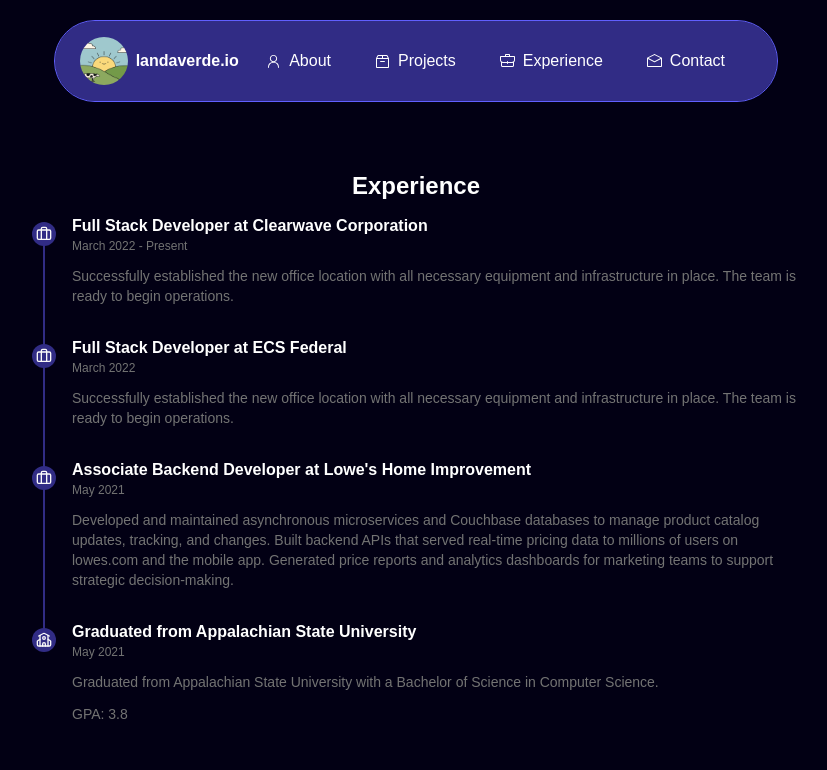
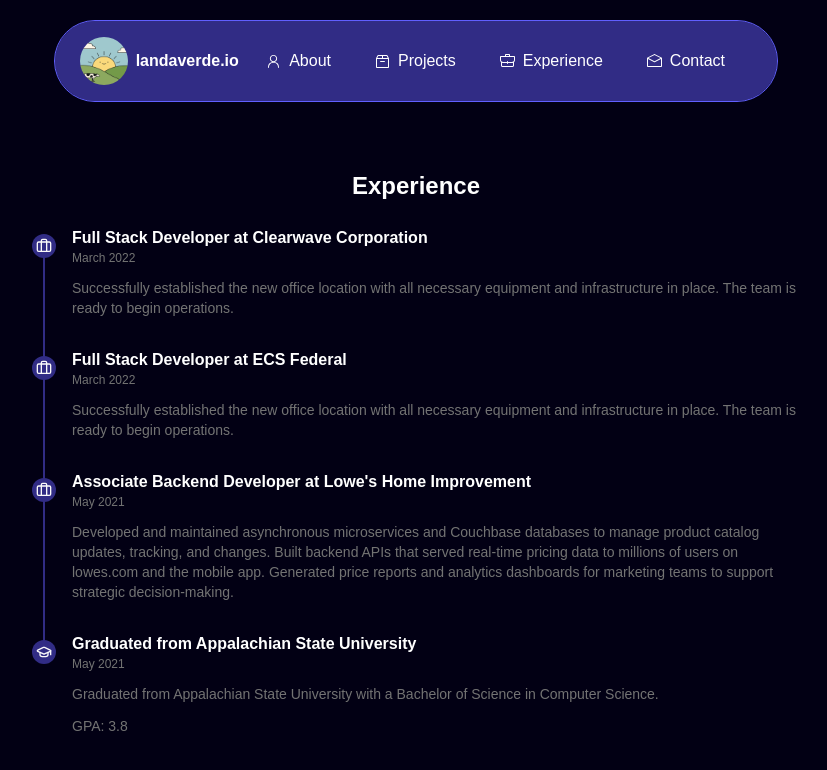
Before and after one commit to landaverdend/portfolio-site, a Next.js app: page /experience in a window 1280 px wide. Shown: the top 770 px of the page, without its empty margins (224-1051 px from the left). Built offline with nearby package versions, Linux system fonts and the light colour scheme.

Commit message:
i <3 frontend

```diff
--- a/app/experience/page.tsx
+++ b/app/experience/page.tsx
@@ -1,11 +1,13 @@
 'use client';
 
 import { Timeline, TimelineItem, TimelineHeader, TimelineSeparator, TimelineIcon, TimelineBody } from '@/components/ui/timeline';
-import { Briefcase, School } from 'lucide-react';
+import { Badge, Briefcase, GraduationCap } from 'lucide-react';
 
 export default function Experience() {
+  const paragraphStyle = 'text-muted-foreground mt-3 text-sm';
+
   return (
-    <div className="w-full flex flex-col items-center justify-center pt-10 gap-5 pb-15 lg:pb-0 ">
+    <div className="w-full flex flex-col items-center justify-center pt-10 gap-8 pb-15 lg:pb-0 ">
       <h1 className="text-2xl font-bold">Experience</h1>
       <div className="w-3/5 flex items-center justify-center ">
         <Timeline color="primary" orientation="vertical">
@@ -17,14 +19,12 @@ export default function Experience() {
               </TimelineIcon>
             </TimelineHeader>
             <TimelineBody className="-translate-y-1.5">
-              <div className="space-y-1">
-                <h3 className="text-base leading-none font-semibold">Full Stack Developer at Clearwave Corporation</h3>
-                <p className="text-muted-foreground text-xs">March 2022 - Present</p>
-              </div>
-              <p className="text-muted-foreground mt-3 text-sm">
+              <ExperienceItem title="Full Stack Developer at Clearwave Corporation" date="March 2022">
+                <p className={paragraphStyle}>
                   Successfully established the new office location with all necessary equipment and infrastructure in place. The
                   team is ready to begin operations.
                 </p>
+              </ExperienceItem>
             </TimelineBody>
           </TimelineItem>
 
@@ -36,14 +36,12 @@ export default function Experience() {
               </TimelineIcon>
             </TimelineHeader>
             <TimelineBody className="-translate-y-1.5">
-              <div className="space-y-1">
-                <h3 className="text-base leading-none font-semibold">Full Stack Developer at ECS Federal</h3>
-                <p className="text-muted-foreground text-xs">March 2022</p>
-              </div>
-              <p className="text-muted-foreground mt-3 text-sm">
+              <ExperienceItem title="Full Stack Developer at ECS Federal" date="March 2022">
+                <p className={paragraphStyle}>
                   Successfully established the new office location with all necessary equipment and infrastructure in place. The
                   team is ready to begin operations.
                 </p>
+              </ExperienceItem>
             </TimelineBody>
           </TimelineItem>
 
@@ -55,34 +53,33 @@ export default function Experience() {
               </TimelineIcon>
             </TimelineHeader>
             <TimelineBody className="-translate-y-1.5">
-              <div className="space-y-1">
-                <h3 className="text-base leading-none font-semibold">Associate Backend Developer at Lowe's Home Improvement</h3>
-                <p className="text-muted-foreground text-xs">May 2021</p>
-              </div>
-              <p className="text-muted-foreground mt-3 text-sm">
+              <ExperienceItem
+                title="Associate Backend Developer at Lowe's Home Improvement"
+                date="May 2021"
+                techStack={['Java', 'Couchbase', 'Spring Boot', 'Kafka']}>
+                <p className={paragraphStyle}>
                   Developed and maintained asynchronous microservices and Couchbase databases to manage product catalog updates,
-                tracking, and changes. Built backend APIs that served real-time pricing data to millions of users on lowes.com and
-                the mobile app. Generated price reports and analytics dashboards for marketing teams to support strategic
+                  tracking, and changes. Built backend APIs that served real-time pricing data to millions of users on lowes.com
+                  and the mobile app. Generated price reports and analytics dashboards for marketing teams to support strategic
                   decision-making.
                 </p>
+              </ExperienceItem>
             </TimelineBody>
           </TimelineItem>
 
           <TimelineItem>
             <TimelineHeader>
               <TimelineIcon>
-                <School className="h-4 w-4" />
+                <GraduationCap className="h-4 w-4" />
               </TimelineIcon>
             </TimelineHeader>
             <TimelineBody className="-translate-y-1.5">
-              <div className="space-y-1">
-                <h3 className="text-base leading-none font-semibold">Graduated from Appalachian State University</h3>
-                <p className="text-muted-foreground text-xs">May 2021</p>
-              </div>
-              <p className="text-muted-foreground mt-3 text-sm">
+              <ExperienceItem title="Graduated from Appalachian State University" date="May 2021">
+                <p className={paragraphStyle}>
                   Graduated from Appalachian State University with a Bachelor of Science in Computer Science.
                 </p>
                 <p className="text-muted-foreground mt-3 text-sm">GPA: 3.8</p>
+              </ExperienceItem>
             </TimelineBody>
           </TimelineItem>
         </Timeline>
@@ -90,3 +87,22 @@ export default function Experience() {
     </div>
   );
 }
+
+type ExperienceItemProps = {
+  title: string;
+  date: string;
+  children: React.ReactNode;
+
+  techStack?: string[];
+};
+function ExperienceItem({ title, date, children, techStack }: ExperienceItemProps) {
+  return (
+    <div>
+      <div className="space-y-1">
+        <h3 className="text-base leading-none font-semibold">{title}</h3>
+        <p className="text-muted-foreground text-xs">{date}</p>
+      </div>
+      {children}
+    </div>
+  );
+}
--- a/components/ui/timeline.tsx
+++ b/components/ui/timeline.tsx
@@ -60,7 +60,6 @@ function TimelineSeparator({ className, ...props }: React.HTMLAttributes<HTMLDiv
 
 function TimelineIcon({ className, children, ...props }: React.HTMLAttributes<HTMLDivElement>) {
   const { color = 'primary' } = React.useContext(TimelineContext);
-  console.log(color);
   const colorClasses = {
     primary: 'bg-primary text-primary-foreground',
     secondary: 'bg-secondary text-secondary-foreground',
```
Lines whose indentation alone changed are shown as unchanged.
